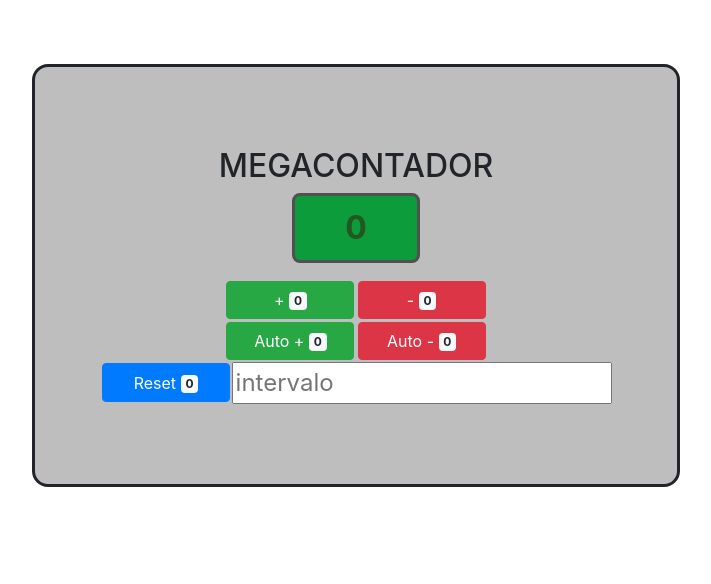
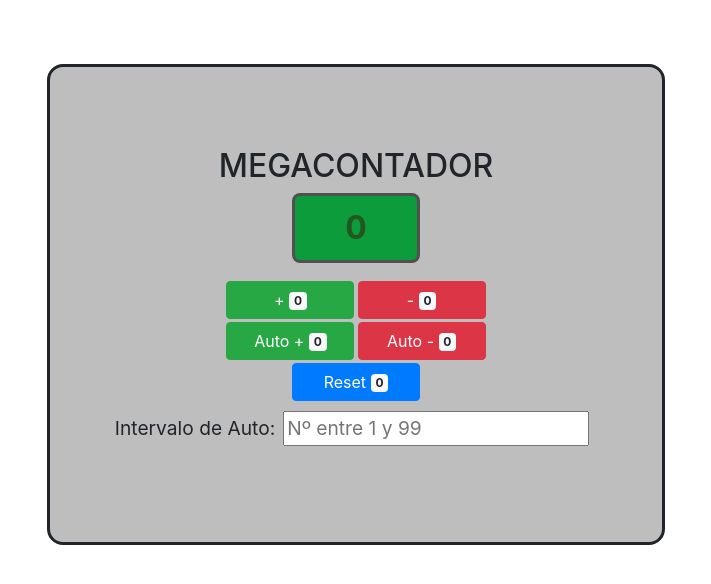
Before and after one commit to TwilightPhoenyx/megacontador, a React (Create React App) app: page / in a window 1280 px wide. Shown: the top 584 px of the page, without its empty margins (284-995 px from the left). Built offline with nearby package versions, Linux system fonts and the light colour scheme.

Commit message:
Transfered te input Value of the auto interval to its own component, applied CSS to it

```diff
--- a/src/App.css
+++ b/src/App.css
@@ -40,3 +40,12 @@
   width: 8rem;
   justify-self: center;
 }
+
+.counter label {
+  font-size: 1.2rem;
+}
+
+.counter input[type="text"]{
+  font-size: 1.2rem;
+  margin: 0.5rem;
+}
--- a/src/App.js
+++ b/src/App.js
@@ -1,13 +1,16 @@
 import { useEffect, useState } from "react";
+
 import "./App.css";
+
 import Button from "./components/Button";
+import InputValue from "./components/InputValue";
 
 function App(){
   let [currentValue, setCurrentValue] = useState(0);
   let [autoInc, setAutoInc] = useState(false); //para controlar q el useEfect no se inice al inicio
   let [autoDec, setAutoDec] = useState(false); //para controlar q el useEfect no se inice al inicio
   let [autoValue, setAutoValue] = useState(1);
-  let [autoValueInterval, setAutoValueInterval] = useState(1); //para controlar el intervalo del auto
+  let [autoValueInterval, setAutoValueInterval] = useState(1); //para controlar el valor del intervalo del auto
 
   function addition(){
     setCurrentValue(currentValue + 1);
@@ -15,15 +18,6 @@ function App(){
 
   function substraction(){
     setCurrentValue(currentValue - 1);
-  };
-
-  function handlerInsertInterval(event){
-    const valueImputed = parseInt(event.target.value);
-    if (isNaN(valueImputed) === true)
-     {
-      event.target.value = "";
-    } else
-      setAutoValueInterval(valueImputed);
   };
 
   function autoIncrement(){ //Handler del autoInc.
@@ -46,7 +40,6 @@ function App(){
     setCurrentValue(0);
     setAutoInc (false);
     setAutoDec (false);
-    setAutoValueInterval (1);
   };
 
   useEffect (
@@ -60,8 +53,8 @@ function App(){
 
   return(
     <div className="counter">
-        <h1 class>Megacontador</h1>
-        <p class>{currentValue}</p>
+        <h1>Megacontador</h1>
+        <p>{currentValue}</p>
             <div className="row">
                 <div className="col">
                   <div className="row">
@@ -82,7 +75,9 @@ function App(){
             </div>
             <div className="row">
                 <Button text="Reset " operation={reset}></Button>
-                <input type="text" placeholder="intervalo" onInput={handlerInsertInterval}></input>
+            </div>
+            <div className="row">
+                <InputValue interval={setAutoValueInterval}/>
             </div>
     </div>
   );
--- /dev/null
+++ b/src/components/InputValue.jsx
@@ -0,0 +1,23 @@
+
+function InputValue({interval}) {
+
+    function handlerInsertInterval(event){
+        const valueInputed = parseInt(event.target.value);
+        if (isNaN(valueInputed) === true)
+         {
+          event.target.value = "";
+        } else
+          interval(valueInputed);
+      };
+
+
+        return(
+            <label>Intervalo de Auto:
+                <input type="text" maxLength={2} placeholder="Nº entre 1 y 99" onInput={handlerInsertInterval}>
+                </input>
+            </label>
+        )
+
+};
+
+export default InputValue;
```
